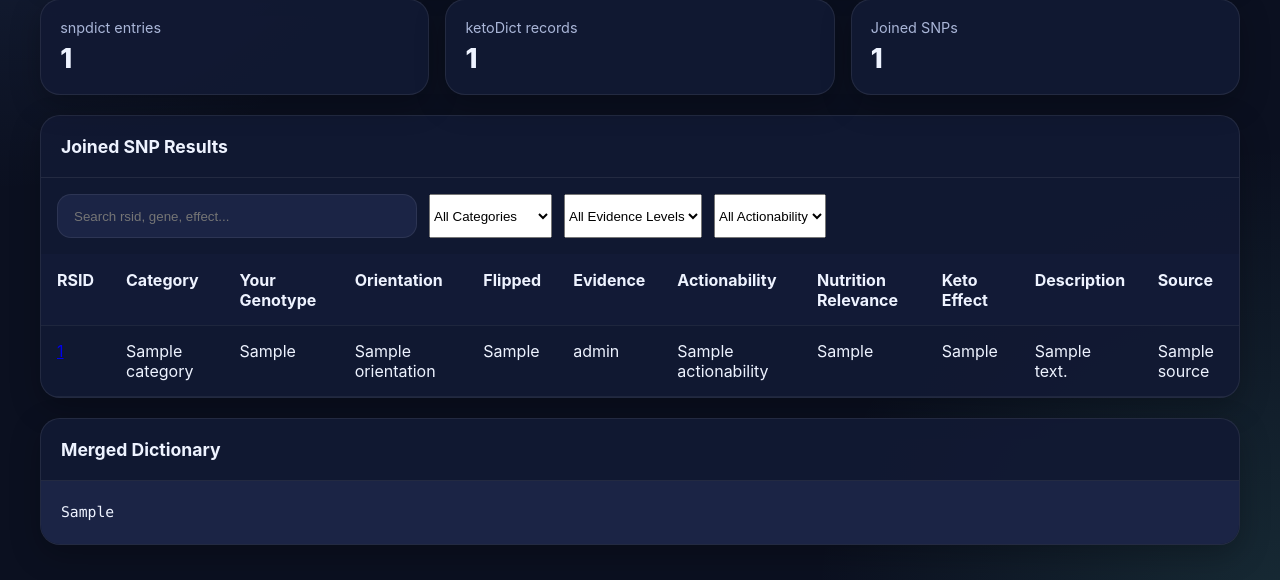
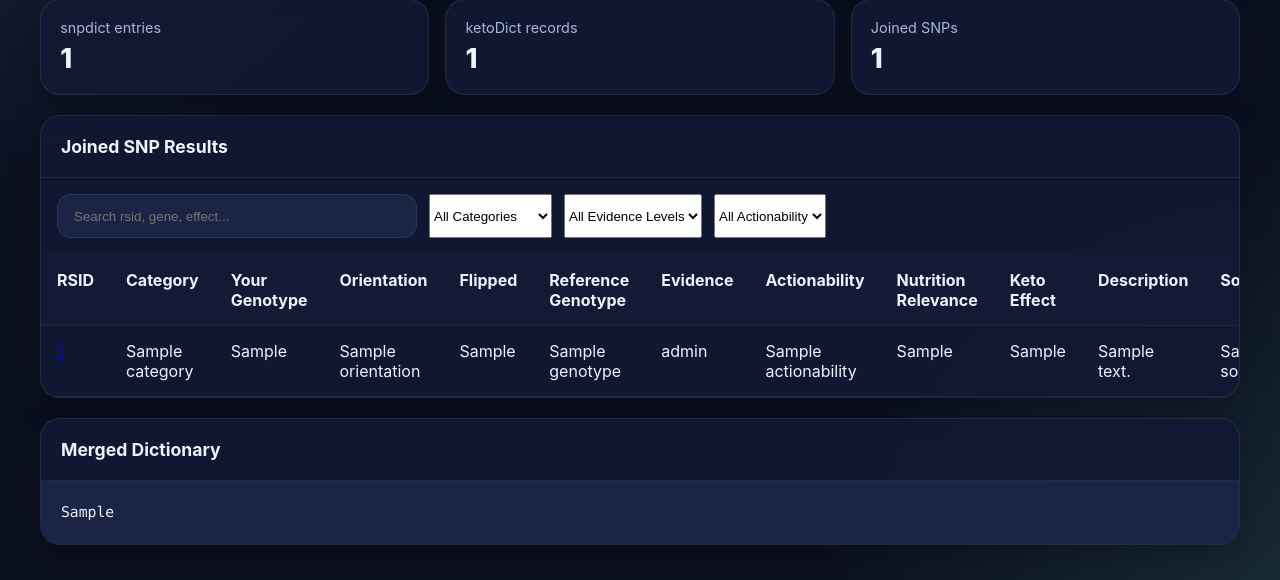
Before and after one commit to mentatpsi/NutritionalGenomics, a Flask app: template templates/index.html in a window 1280 px wide. Shown: the part 275-855 px from the top of the page. Run offline with Flask 3, Linux system fonts and the light colour scheme; the template is opened without the code that fills it: most values are stand-ins (such as "Sample title", 1, 10 or a date in 2020).

Commit message:
Reference Genotype

```diff
--- a/templates/index.html
+++ b/templates/index.html
@@ -77,6 +77,7 @@
                                 <th>Your Genotype</th>
                                 <th>Orientation</th>
                                 <th>Flipped</th>
+                                <th>Reference Genotype</th>
                                 <th>Evidence</th>
                                 <th>Actionability</th>
                                 <th>Nutrition Relevance</th>
@@ -106,6 +107,7 @@
                                 <td>{{ row.user_genotype or "" }}</td>
                                 <td>{{ row.orientation or "" }}</td>
                                 <td>{{ row.flipped_genotype or "-" }}</td>
+                                <td>{{ row.genotype or "" }}</td>
                                 <td>{{ row.evidence_level or "" }}</td>
                                 <td>{{ row.actionability or "" }}</td>
                                 <td>{{ row.nutrition_relevance or "" }}</td>
```
Also changed, not shown: README.md, 1 other file.
